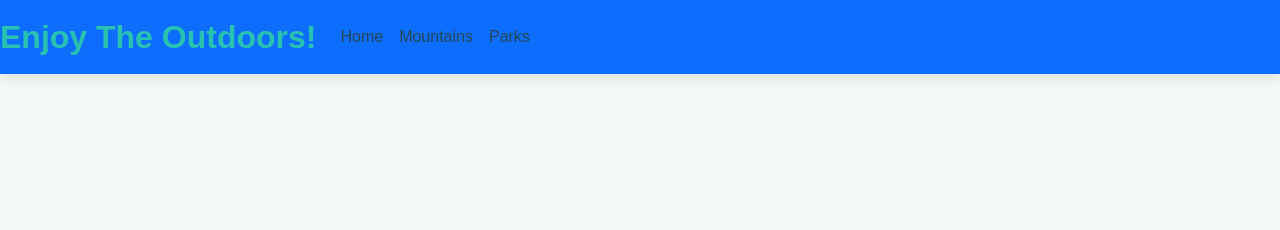
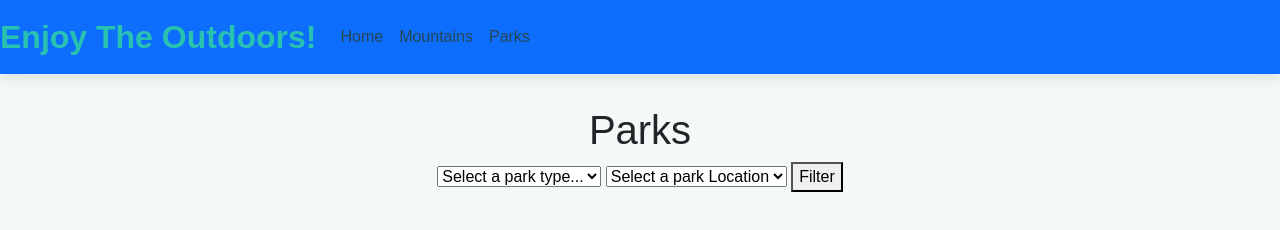
Before and after one commit to Quannettewalters/Enjoy-The-Outdoors, a plain HTML site: page parks.html in a window 1280 px wide. Drawn offline with nearby package versions, Linux system fonts and the light colour scheme.

Commit message:
options and selections on parks.html

```diff
--- a/parks.html
+++ b/parks.html
@@ -7,7 +7,10 @@
     <link href="https://cdn.jsdelivr.net/npm/bootstrap@5.3.3/dist/css/bootstrap.min.css" rel="stylesheet" integrity="sha384-QWTKZyjpPEjISv5WaRU9OFeRpok6YctnYmDr5pNlyT2bRjXh0JMhjY6hW+ALEwIH" crossorigin="anonymous">
     <script src="https://cdn.jsdelivr.net/npm/bootstrap@5.3.3/dist/js/bootstrap.bundle.min.js" integrity="sha384-YvpcrYf0tY3lHB60NNkmXc5s9fDVZLESaAA55NDzOxhy9GkcIdslK1eN7N6jIeHz" crossorigin="anonymous"></script>
     <link rel="stylesheet" href="./styles/main.css">
-    <script src="my_scripts/main.js"></script>
+    <script src="my_scripts/my_parks.js"></script>
+    <script src="data/scripts/parkTypeData.js"></script>
+    <script src="data/scripts/nationalParkData.js"></script>
+    <script src="data/scripts/locationData.js"></script>
 </head>
 <body>
     <nav class="navbar navbar-expand-lg navbar-dark bg-primary">
@@ -29,5 +32,16 @@
             </ul>
         </div>
     </nav>
+    <h1>Parks</h1>
+        <div class="filters">
+            <select name="parkTypeSelect" id="parkTypeSelect">
+                <option value="">Select a park type...</option>
+            </select>
+            <select name="parkLocationSelect" id="parkLocationSelect">
+                <option value="">Select a park Location</option>
+            </select>
+            <button id="filterButton">Filter</button>
+        </div>
+        <div class="result" id="results"></div>
 </body>
 </html>
--- a/styles/main.css
+++ b/styles/main.css
@@ -41,3 +41,8 @@ h1 {
     text-align: center;
     margin-top: 2rem;
 }
+.filters {
+    margin-bottom: 2rem;
+    font-family: 'Arial', sans-serif;
+    text-align: center;
+}
```
